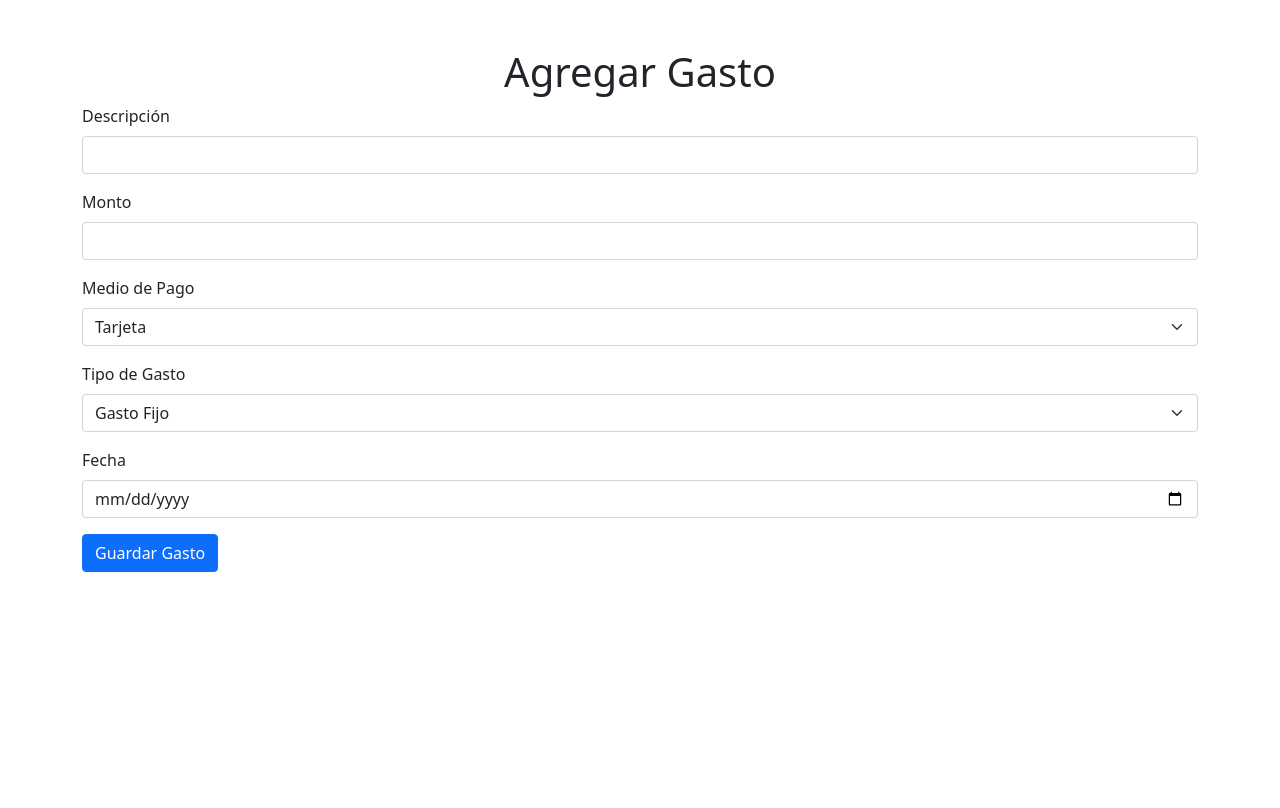
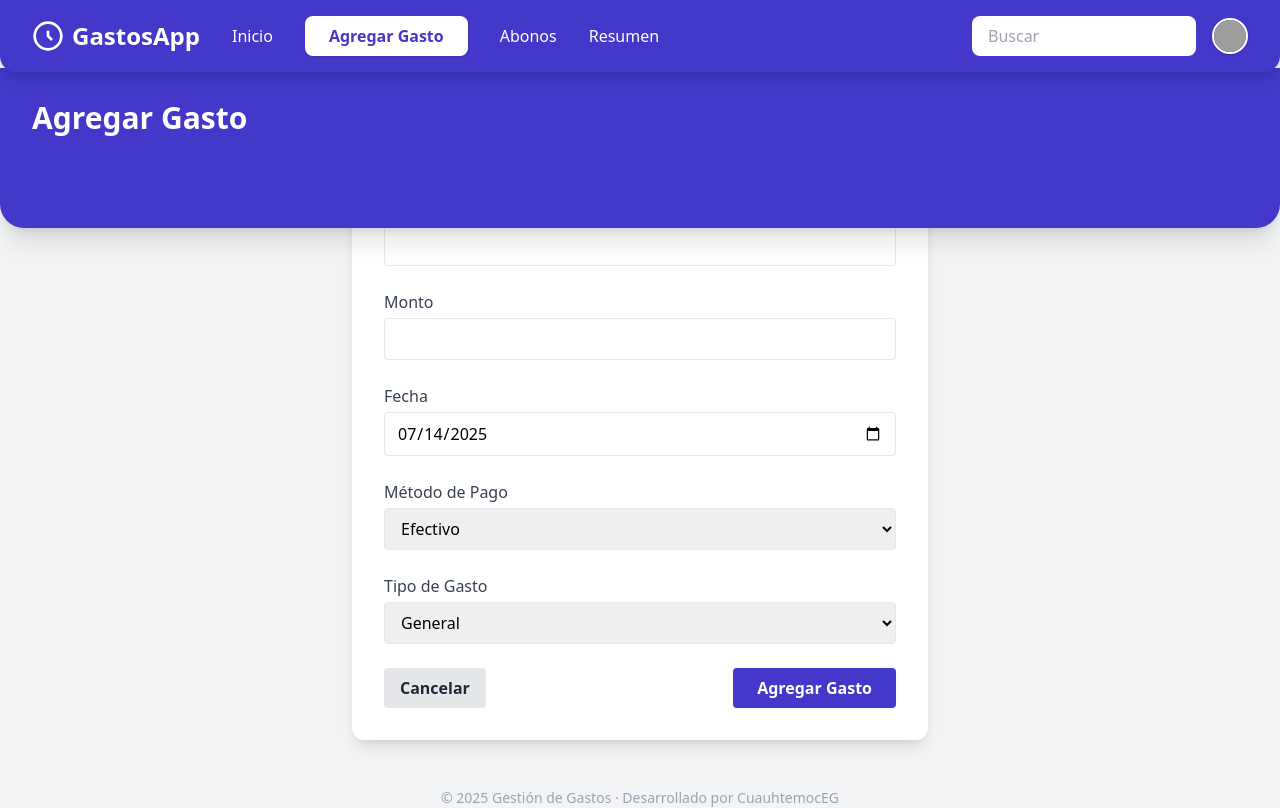
Before and after one commit to CuauhtemocEG/GestionGastos, a PHP site: page /addExpenses.php in a window 1280 px wide. Before the commit the page ends 572 px from the top, so only its background shows below. Run offline with PHP 8.4, Linux system fonts and the light colour scheme; some libraries are stand-ins or nearby versions; grey boxes are pictures that could not be loaded.

Commit message:
add template to addExpenses

```diff
--- a/addExpenses.php
+++ b/addExpenses.php
@@ -18,55 +18,82 @@ if ($_SERVER['REQUEST_METHOD'] === 'POST') {
 }
 
 ?>
-
 <!DOCTYPE html>
 <html lang="es">
-
 <head>
     <meta charset="UTF-8">
+    <title>Agregar Gasto | Gestión de Gastos</title>
     <meta name="viewport" content="width=device-width, initial-scale=1.0">
-    <title>Agregar Gasto</title>
-    <link href="https://cdn.jsdelivr.net/npm/bootstrap@5.1.3/dist/css/bootstrap.min.css" rel="stylesheet">
+    <script src="https://cdn.tailwindcss.com"></script>
 </head>
+<body class="bg-gray-100 min-h-screen">
 
-<body>
-    <div class="container mt-5">
-        <h1 class="text-center">Agregar Gasto</h1>
+<nav class="bg-indigo-700 rounded-b-2xl px-8 py-4 flex items-center justify-between shadow-lg relative z-10">
+    <div class="flex items-center gap-8">
+        <span class="text-2xl font-bold text-white flex items-center gap-2">
+            <svg class="w-8 h-8 inline-block text-white" fill="none" stroke="currentColor" stroke-width="2" viewBox="0 0 24 24">
+                <path d="M12 8v4l3 3"></path>
+                <circle cx="12" cy="12" r="10" stroke="currentColor" stroke-width="2" fill="none"></circle>
+            </svg>
+            GastosApp
+        </span>
+        <a href="index.php" class="text-white hover:underline">Inicio</a>
+        <a href="addExpenses.php" class="px-6 py-2 rounded-lg bg-white text-indigo-700 font-semibold shadow hover:bg-indigo-100 focus:bg-indigo-100 transition">Agregar Gasto</a>
+        <a href="pagos.php" class="text-white hover:underline">Abonos</a>
+        <a href="resumen.php" class="text-white hover:underline">Resumen</a>
+    </div>
+    <div class="flex items-center gap-4">
+        <input type="text" placeholder="Buscar" class="rounded-lg px-4 py-2 focus:outline-none focus:ring-2 focus:ring-indigo-400 w-56">
+        <img src="https://ui-avatars.com/api/?name=Usuario&background=4f46e5&color=fff" class="rounded-full w-9 h-9 shadow border-2 border-white" alt="Avatar">
+    </div>
+</nav>
 
-        <form action="addExpenses.php" method="POST">
-            <div class="mb-3">
-                <label for="descripcion" class="form-label">Descripción</label>
-                <input type="text" class="form-control" id="descripcion" name="descripcion" required>
+<div class="bg-indigo-700 pt-8 pb-20 px-8 rounded-b-3xl shadow-xl -mt-1 relative z-0">
+    <h2 class="text-white text-3xl font-bold mb-3">Agregar Gasto</h2>
+</div>
+
+<main class="-mt-16 px-8">
+    <div class="max-w-xl mx-auto bg-white rounded-xl shadow-lg p-8 mb-10">
+        <form method="POST" class="space-y-6">
+            <div>
+                <label class="block font-medium text-gray-700 mb-1">Descripción</label>
+                <input type="text" name="descripcion" required class="w-full border rounded px-3 py-2 focus:ring-2 focus:ring-indigo-400">
             </div>
-            <div class="mb-3">
-                <label for="monto" class="form-label">Monto</label>
-                <input type="number" class="form-control" id="monto" name="monto" required>
+            <div>
+                <label class="block font-medium text-gray-700 mb-1">Monto</label>
+                <input type="number" step="0.01" name="monto" required class="w-full border rounded px-3 py-2 focus:ring-2 focus:ring-indigo-400">
             </div>
-            <div class="mb-3">
-                <label for="typeExpense" class="form-label">Medio de Pago</label>
-                <select name="typeExpense" class="form-select">
-                    <option>Tarjeta</option>
-                    <option>Efectivo</option>
+            <div>
+                <label class="block font-medium text-gray-700 mb-1">Fecha</label>
+                <input type="date" name="fecha" required value="<?= date('Y-m-d') ?>" class="w-full border rounded px-3 py-2 focus:ring-2 focus:ring-indigo-400">
+            </div>
+            <div>
+                <label class="block font-medium text-gray-700 mb-1">Método de Pago</label>
+                <select name="metodo" class="w-full border rounded px-3 py-2 focus:ring-2 focus:ring-indigo-400">
+                    <option value="Efectivo">Efectivo</option>
+                    <option value="Tarjeta">Tarjeta</option>
                 </select>
             </div>
-            <div class="mb-3">
-                <label for="tipoGasto" class="form-label">Tipo de Gasto</label>
-                <select name="tipoGasto" class="form-select">
-                    <option value="Fijo">Gasto Fijo</option>
-                    <option value="Central">Central de Abasto</option>
+            <div>
+                <label class="block font-medium text-gray-700 mb-1">Tipo de Gasto</label>
+                <select name="tipo" class="w-full border rounded px-3 py-2 focus:ring-2 focus:ring-indigo-400">
+                    <option value="General">General</option>
+                    <option value="Fijo">Fijo</option>
+                    <option value="Central">Central</option>
                     <option value="Mercado">Mercado</option>
-                    <option value="Mantenimiento">Gasto de Mantenimiento</option>
+                    <option value="Mantenimiento">Mantenimiento</option>
                     <option value="Inversiones">Inversiones</option>
                 </select>
             </div>
-            <div class="mb-3">
-                <label for="fecha" class="form-label">Fecha</label>
-                <input type="date" class="form-control" id="fecha" name="fecha" required>
+            <div class="flex justify-between">
+                <a href="index.php" class="px-4 py-2 bg-gray-200 rounded hover:bg-gray-300 text-gray-800 font-semibold">Cancelar</a>
+                <button type="submit" class="px-6 py-2 bg-indigo-700 text-white rounded hover:bg-indigo-800 font-semibold">Agregar Gasto</button>
             </div>
-            <button type="submit" class="btn btn-primary">Guardar Gasto</button>
         </form>
     </div>
-    <script src="https://cdn.jsdelivr.net/npm/bootstrap@5.1.3/dist/js/bootstrap.bundle.min.js"></script>
+</main>
+<footer class="mt-12 text-center text-gray-400 text-sm">
+    &copy; <?= date('Y') ?> Gestión de Gastos · Desarrollado por CuauhtemocEG
+</footer>
 </body>
-
 </html>
--- a/resumen.php
+++ b/resumen.php
@@ -1,7 +1,7 @@
 <?php
 include 'config.php';
 $totalGastos = $conexion->query("SELECT SUM(Monto) as total FROM Gastos")->fetch_assoc()['total'] ?? 0;
-$totalPagos  = $conexion->query("SELECT SUM(monto) as total FROM pagos")->fetch_assoc()['total'] ?? 0;
+$totalPagos  = $conexion->query("SELECT SUM(monto) as total FROM Pagos")->fetch_assoc()['total'] ?? 0;
 $saldo = $totalPagos - $totalGastos;
 ?>
 <!DOCTYPE html>
```
